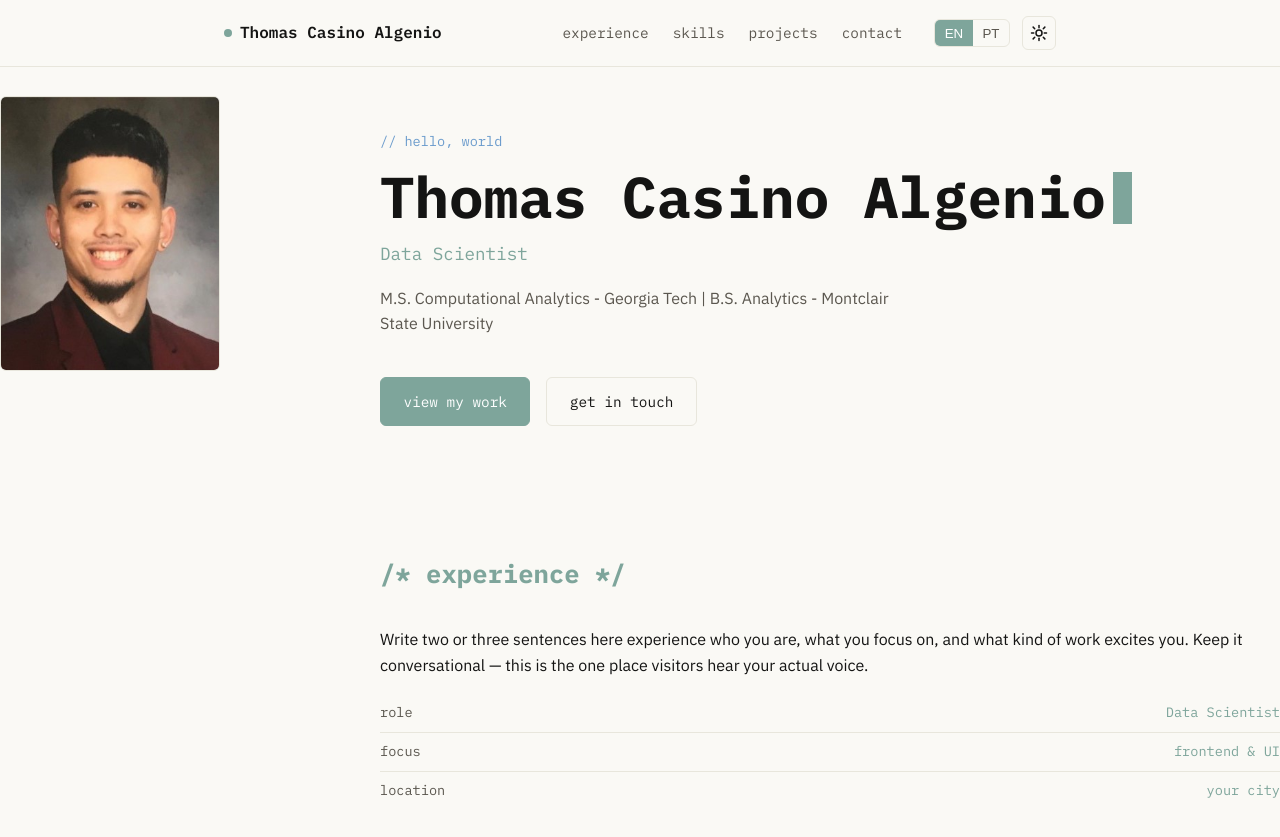
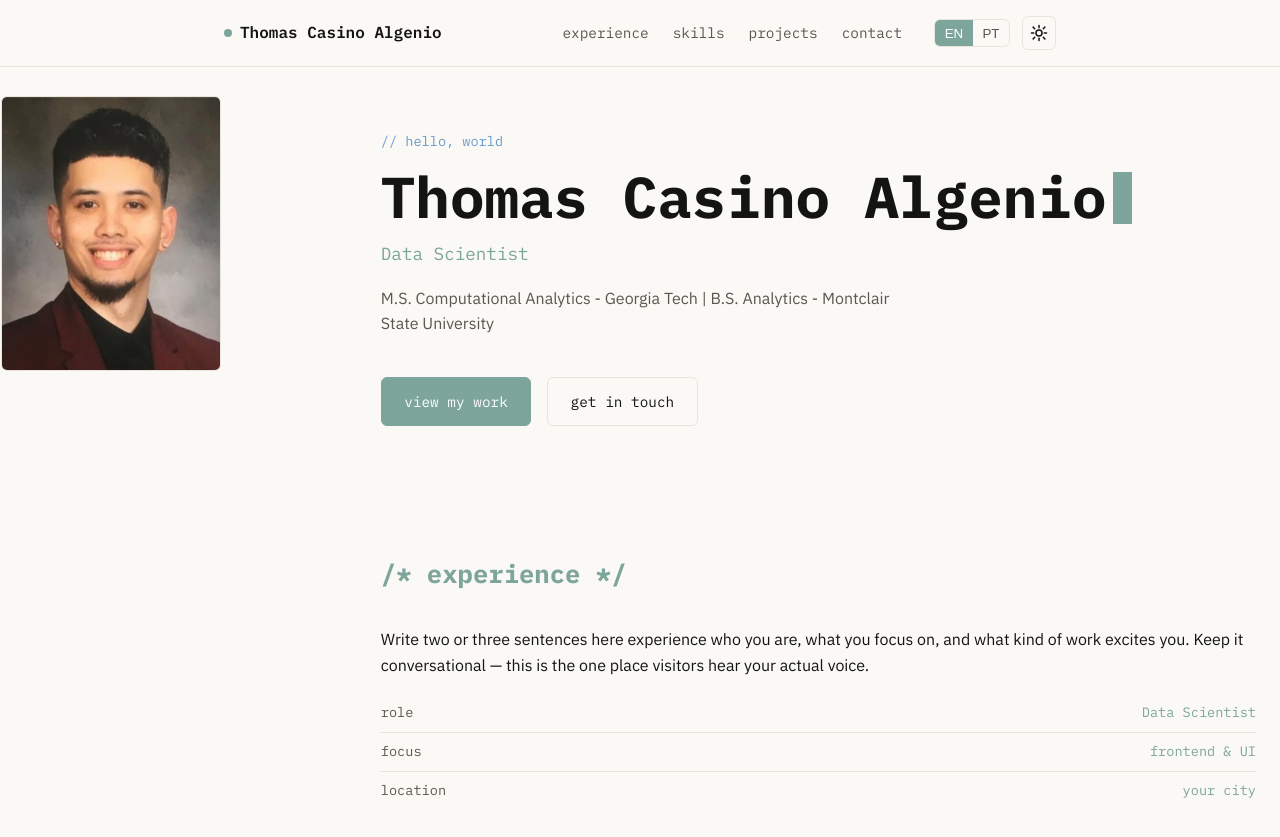
Before and after one commit to thomasalgenio/thomasalgenio.github.io, a Jekyll site: the page built from index.html, in a window 1280 px wide and 900 px high. Shown: the top 837 px of the window. Built offline with Jekyll 4.4.1, drawn with Linux system fonts in a browser that asks for light colours.

Commit message:
Update style.css

```diff
--- a/assets/css/style.css
+++ b/assets/css/style.css
@@ -445,7 +445,7 @@ h1, h2, h3 { margin: 0; font-family: var(--font-mono); font-weight: 700; }
   align-items: start;
   max-width: 1400px;
   margin: 0 auto;
-  padding: 0 1.5rem 0 0.05 rem;
+  padding: 0 1.5rem 0 0.05rem;
 }
 
 .scrolly-content { display: flex; flex-direction: column; min-width: 640; }
```
